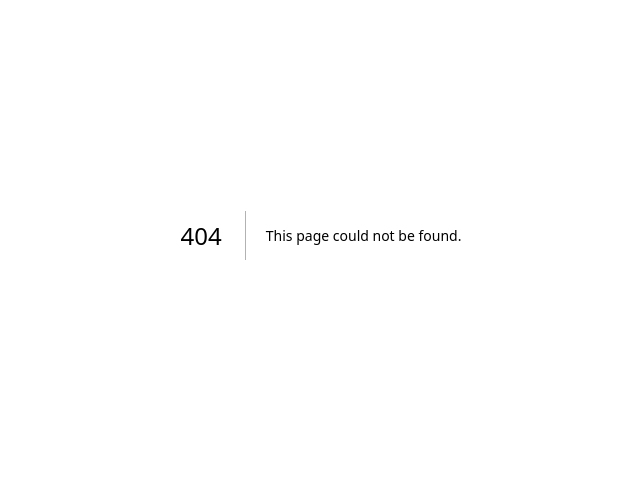
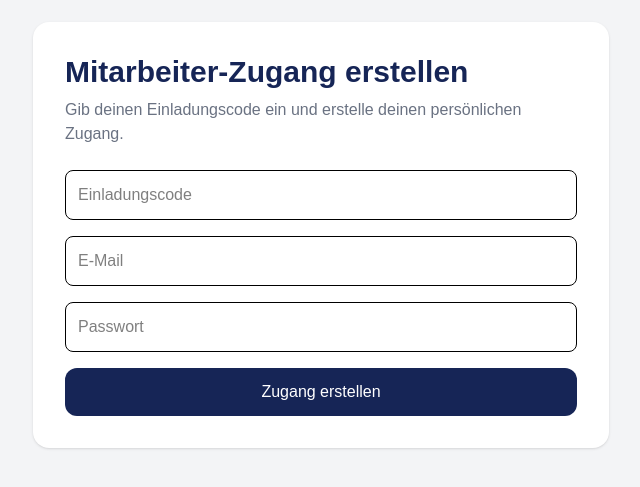
Before and after one commit to NesarTheFridgeMaker/Shiftly, a Next.js app: page /employee-register in a window 1280 px wide. Before the commit this address had no page. Shown: the part 165-652 px from the top of the page, without its empty margins (319-959 px from the left). Built offline with nearby package versions, Linux system fonts and the light colour scheme; no server answers.

Commit message:
Employee registration page

```diff
--- /dev/null
+++ b/app/employee-register/page.tsx
@@ -0,0 +1,102 @@
+"use client";
+
+import { useState } from "react";
+import { supabase } from "@/lib/supabaseClient";
+
+export default function EmployeeRegisterPage() {
+  const [inviteCode, setInviteCode] = useState("");
+  const [email, setEmail] = useState("");
+  const [password, setPassword] = useState("");
+
+  const [isLoading, setIsLoading] = useState(false);
+
+  async function handleRegister() {
+    if (!inviteCode || !email || !password) {
+      alert("Bitte Einladungscode, E-Mail und Passwort eingeben.");
+      return;
+    }
+
+    setIsLoading(true);
+
+    await supabase.auth.signOut();
+
+    const { error: signUpError } = await supabase.auth.signUp({
+      email,
+      password,
+    });
+
+    if (signUpError) {
+      console.error(signUpError);
+      alert(signUpError.message);
+      setIsLoading(false);
+      return;
+    }
+
+    const { error: rpcError } = await supabase.rpc(
+      "complete_employee_invite",
+      {
+        p_invite_code: inviteCode.trim().toUpperCase(),
+      }
+    );
+
+    if (rpcError) {
+      console.error(rpcError);
+      alert(JSON.stringify(rpcError, null, 2));
+      setIsLoading(false);
+      return;
+    }
+
+    window.location.href = "/employee";
+  }
+
+  return (
+    <main className="min-h-screen bg-gray-100 flex items-center justify-center p-4">
+      <div className="bg-white rounded-2xl shadow p-6 md:p-8 w-full max-w-xl">
+        <h1 className="text-3xl font-bold text-blue-950 mb-2">
+          Mitarbeiter-Zugang erstellen
+        </h1>
+
+        <p className="text-gray-500 mb-6">
+          Gib deinen Einladungscode ein und erstelle deinen persönlichen Zugang.
+        </p>
+
+        <div className="flex flex-col gap-4">
+          <input
+            type="text"
+            placeholder="Einladungscode"
+            value={inviteCode}
+            onChange={(event) =>
+              setInviteCode(event.target.value.toUpperCase())
+            }
+            className="border p-3 rounded-lg bg-white text-black"
+          />
+
+          <input
+            type="email"
+            placeholder="E-Mail"
+            value={email}
+            onChange={(event) => setEmail(event.target.value)}
+            className="border p-3 rounded-lg bg-white text-black"
+          />
+
+          <input
+            type="password"
+            placeholder="Passwort"
+            value={password}
+            onChange={(event) => setPassword(event.target.value)}
+            className="border p-3 rounded-lg bg-white text-black"
+          />
+
+          <button
+            type="button"
+            onClick={handleRegister}
+            disabled={isLoading}
+            className="bg-blue-950 text-white px-5 py-3 rounded-xl hover:bg-blue-900 transition disabled:bg-gray-400"
+          >
+            {isLoading ? "Zugang wird erstellt..." : "Zugang erstellen"}
+          </button>
+        </div>
+      </div>
+    </main>
+  );
+}
```
